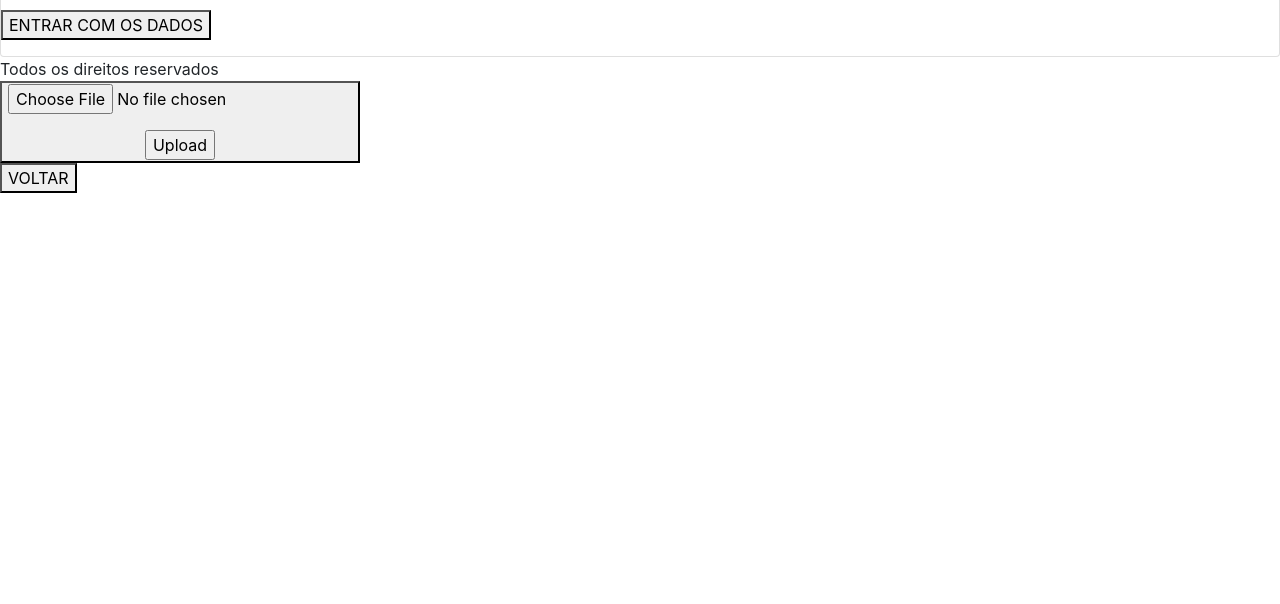
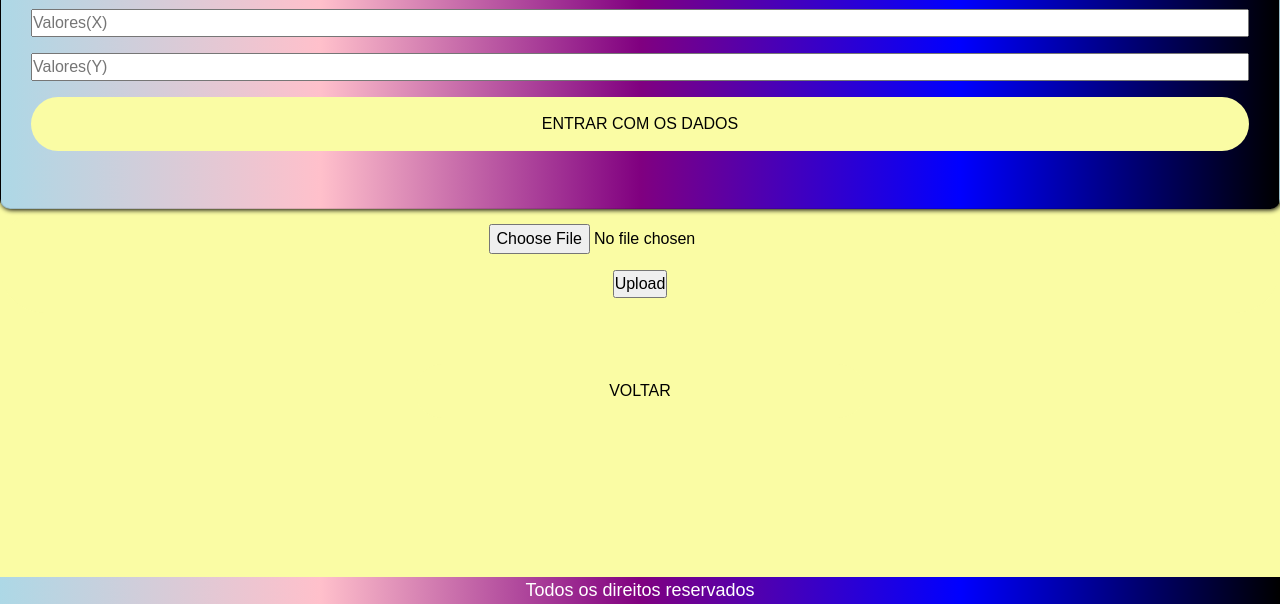
Before and after one commit to PamelaOsorio/Solfitec, a plain HTML site: page correlacao.html in a window 1280 px wide. Shown: the part 196-800 px from the top of the page. Drawn offline with nearby package versions, Linux system fonts and the light colour scheme.

Commit message:
Update correlacao.html

```diff
--- a/correlacao.html
+++ b/correlacao.html
@@ -16,7 +16,8 @@
     <meta name="viewport" content="width-device-width, initial-scale-1.0">
     <meta http-equiv="X-UA-Compatible" content="ie=edge">
     <title>Correlação</title>
-    <link rel=./correlacao.css>
+    <link rel="stylesheet" type="text/css" href="correlacao.css">
+
 
 </head>
 <body>
```
